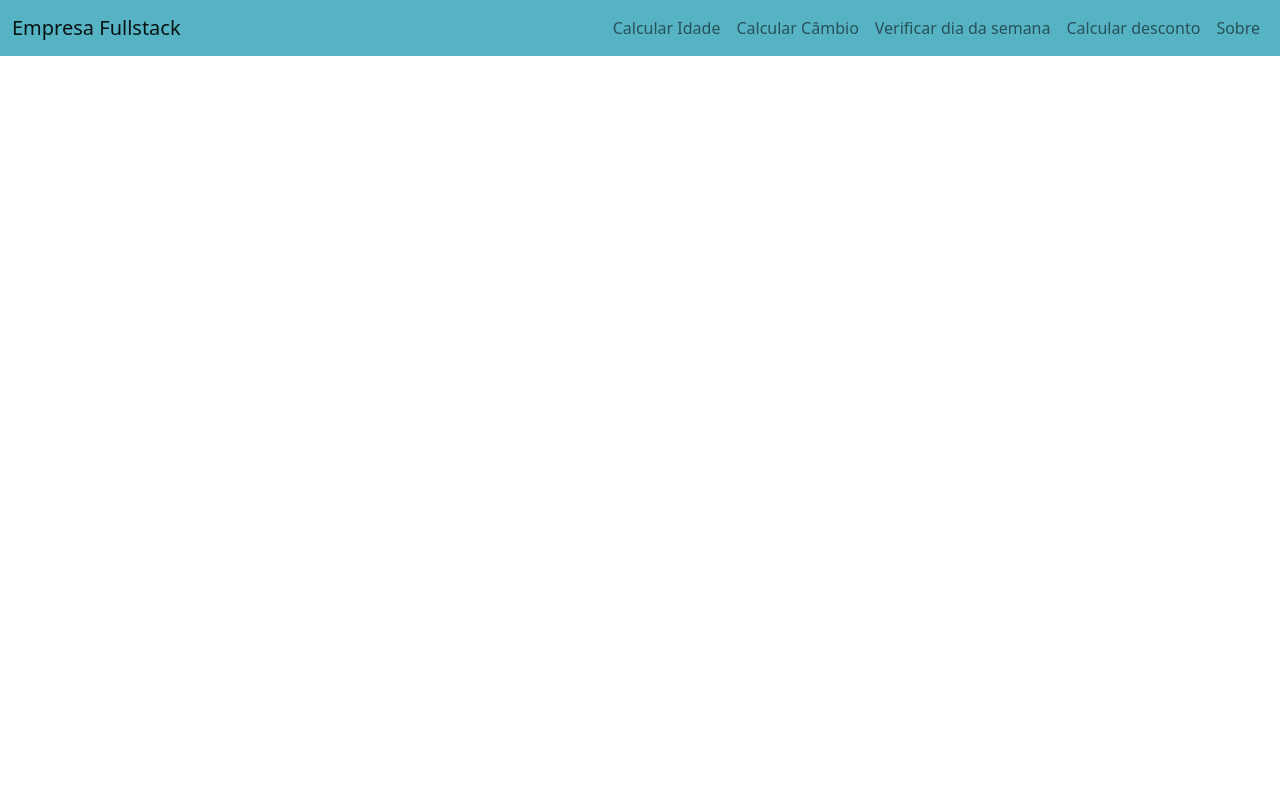
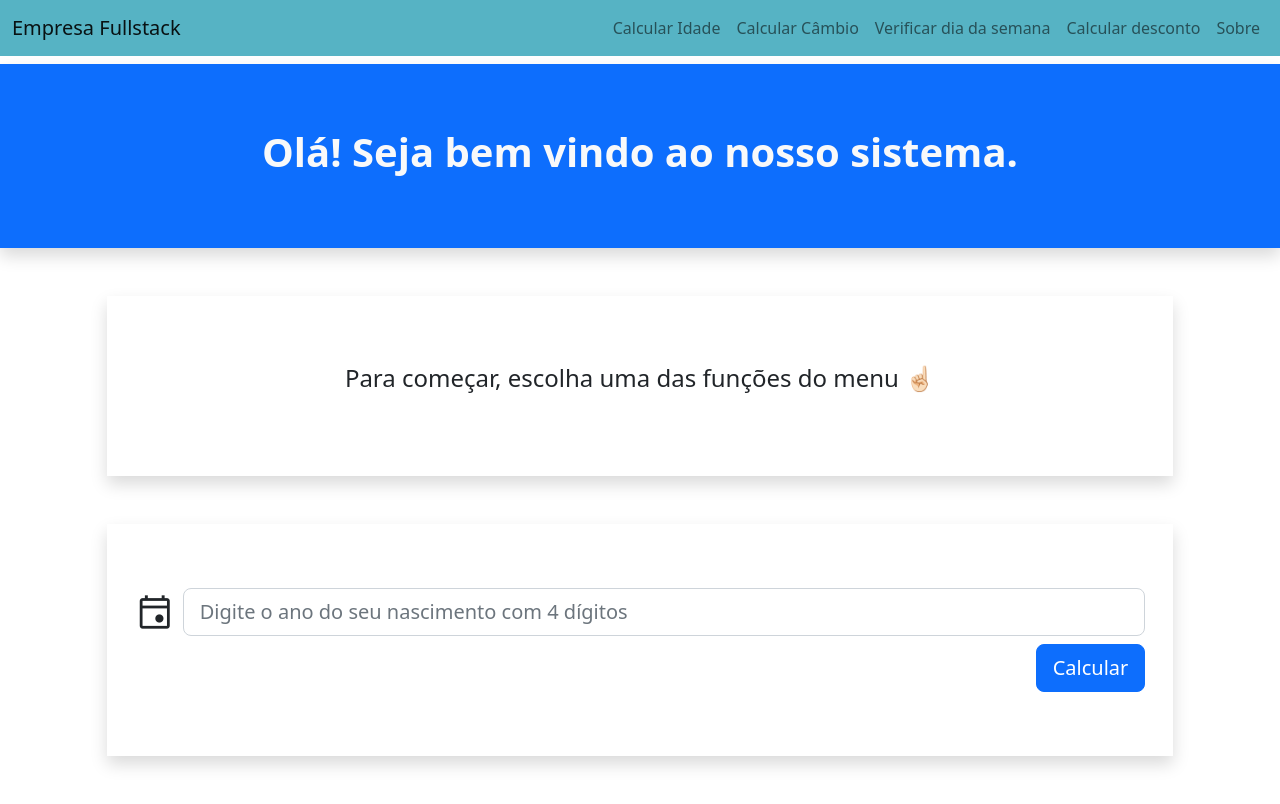
Before and after one commit to edulaboro/projeto_vue, a plain HTML site: page index.html in a window 1280 px wide. Drawn offline with nearby package versions, Linux system fonts and the light colour scheme.

Commit message:
Finalizado a primeira funcionalidade

```diff
--- a/index.html
+++ b/index.html
@@ -5,6 +5,8 @@
     <meta name="viewport" content="width=device-width, initial-scale=1.0">
     <!-- Adicionando abaixo bootstrap 5.2 -->
     <link href="https://cdn.jsdelivr.net/npm/bootstrap@5.2.0-beta1/dist/css/bootstrap.min.css" rel="stylesheet" integrity="sha384-0evHe/X+R7YkIZDRvuzKMRqM+OrBnVFBL6DOitfPri4tjfHxaWutUpFmBp4vmVor" crossorigin="anonymous">
+    <!-- Adicionando icones  (google icons> Developer Guide) -->
+    <link href="https://fonts.googleapis.com/css2?family=Material+Symbols+Outlined" rel="stylesheet" />
     <link rel="stylesheet" href="css/estilo.css">
     <title>Projeto sistema com VUE</title>
 </head>
@@ -51,6 +53,39 @@
 
     </header>
 
+    <!-- Construindo o conteudo principal -->
+    <main>
+        <!-- Boas vindas -->
+        <section class="p-3 my-2 bg-primary shadow">
+            <div class="container-fluid py-5 text-center">
+                <h2 class="display-6 fw-bold text-light">Olá! Seja bem vindo ao nosso sistema.</h2>
+            </div>
+        </section>
+
+        <!-- Home após boas vindas -->
+        <section class="p-3 my-5 shadow col-md-10 mx-auto">
+            <div class="container-fluid py-5 text-center">
+                <p class="fs-4">Para começar, escolha uma das funções do menu &#9757;&#127995</p>
+            </div>
+        </section>
+
+        <!-- Funcionalidade 1: idade -->
+        <section class="p-3 my-5 col-md-10 shadow mx-auto">
+            <div class="container-fluid py-5 text-center">
+                <form action="">
+                    <div class="d-flex align-items-center">
+                        <span class="material-symbols-outlined fs-1 me-2">event</span>
+                        <input type="number" class="form-control form-control-lg" placeholder="Digite o ano do seu nascimento com 4 dígitos" min="1900" max="2050" required>
+                    </div>
+
+                    <div class="d-flex justify-content-end mt-2">
+                        <button type="submit" class="btn btn-lg btn-primary">Calcular</button>
+                    </div>
+                </form>
+            </div>
+        </section>
+    </main>
+
 <!-- Adicionando o CDN javascript do Bootstrap -->
 <script src="https://cdn.jsdelivr.net/npm/bootstrap@5.2.0-beta1/dist/js/bootstrap.bundle.min.js" integrity="sha384-pprn3073KE6tl6bjs2QrFaJGz5/SUsLqktiwsUTF55Jfv3qYSDhgCecCxMW52nD2" crossorigin="anonymous"></script>
 
```
